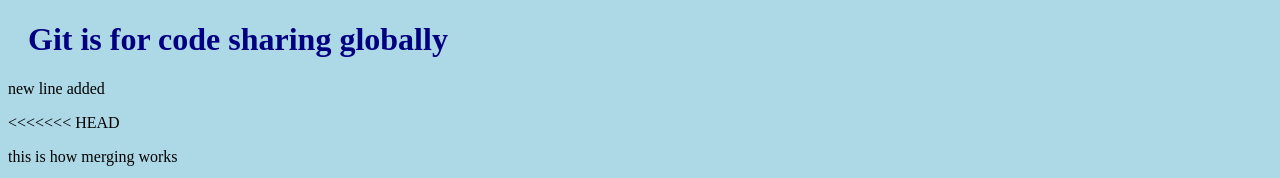
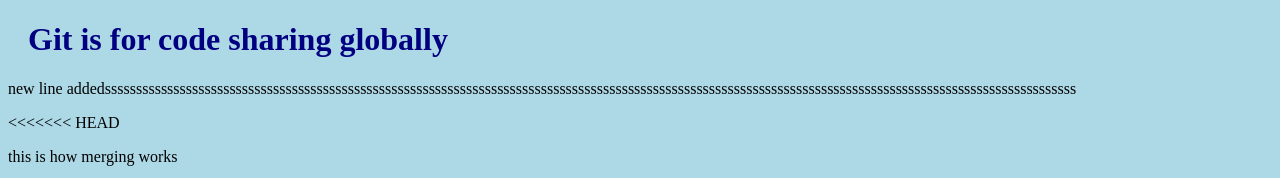
Before and after one commit to ShwetaHirapara/Hello-Git, a plain HTML site: page index.html in a window 1280 px wide. Shown: the top 178 px of the page. Drawn offline with Linux system fonts and the light colour scheme.

Commit message:
Update index.html

```diff
--- a/index.html
+++ b/index.html
@@ -8,7 +8,7 @@
 </head>
 <body>
 <h1>Git is for code sharing globally </h1>
-<p>new line added</p>
+<p>new line addedssssssssssssssssssssssssssssssssssssssssssssssssssssssssssssssssssssssssssssssssssssssssssssssssssssssssssssssssssssssssssssssssssssssssssssssssssssssssssss</p>
 <<<<<<< HEAD
 <p>this is how merging works</p>
 =======
```
